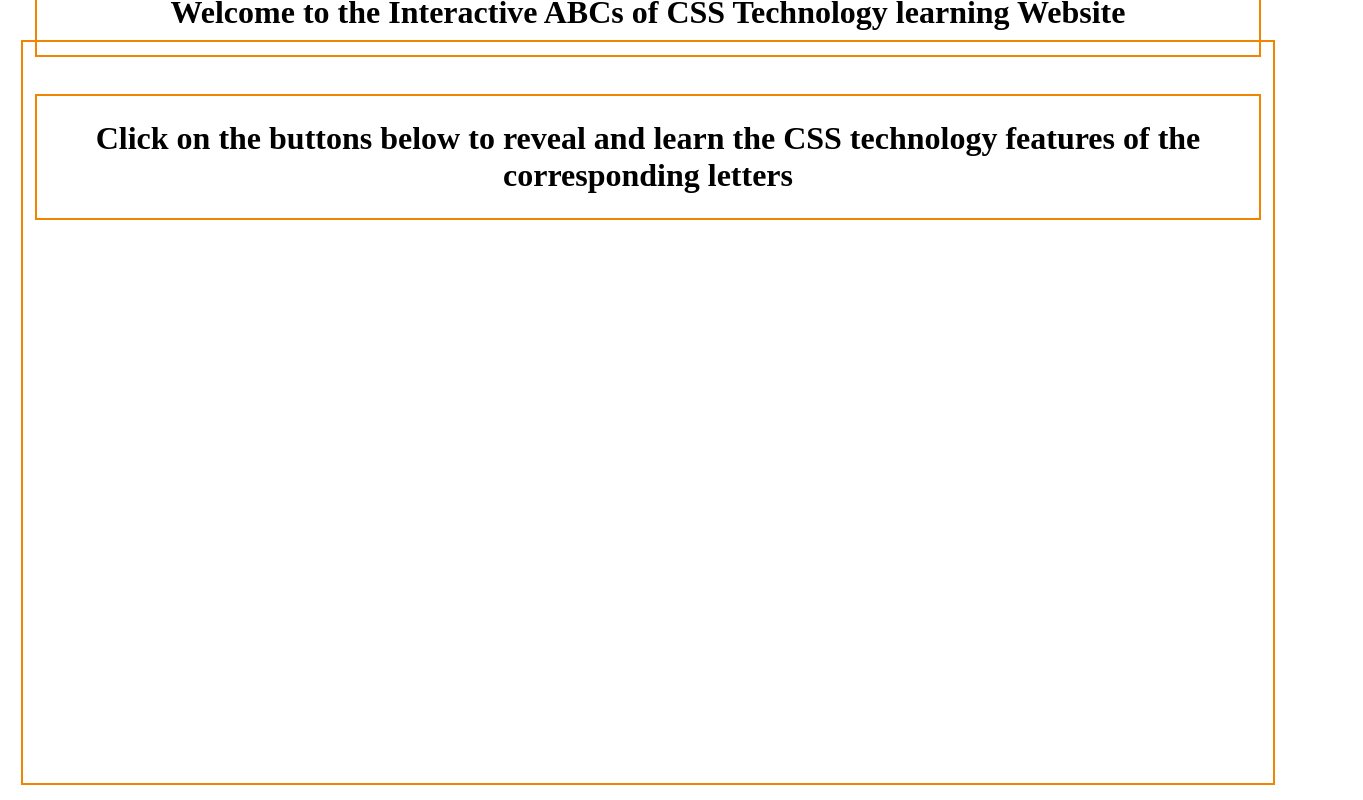
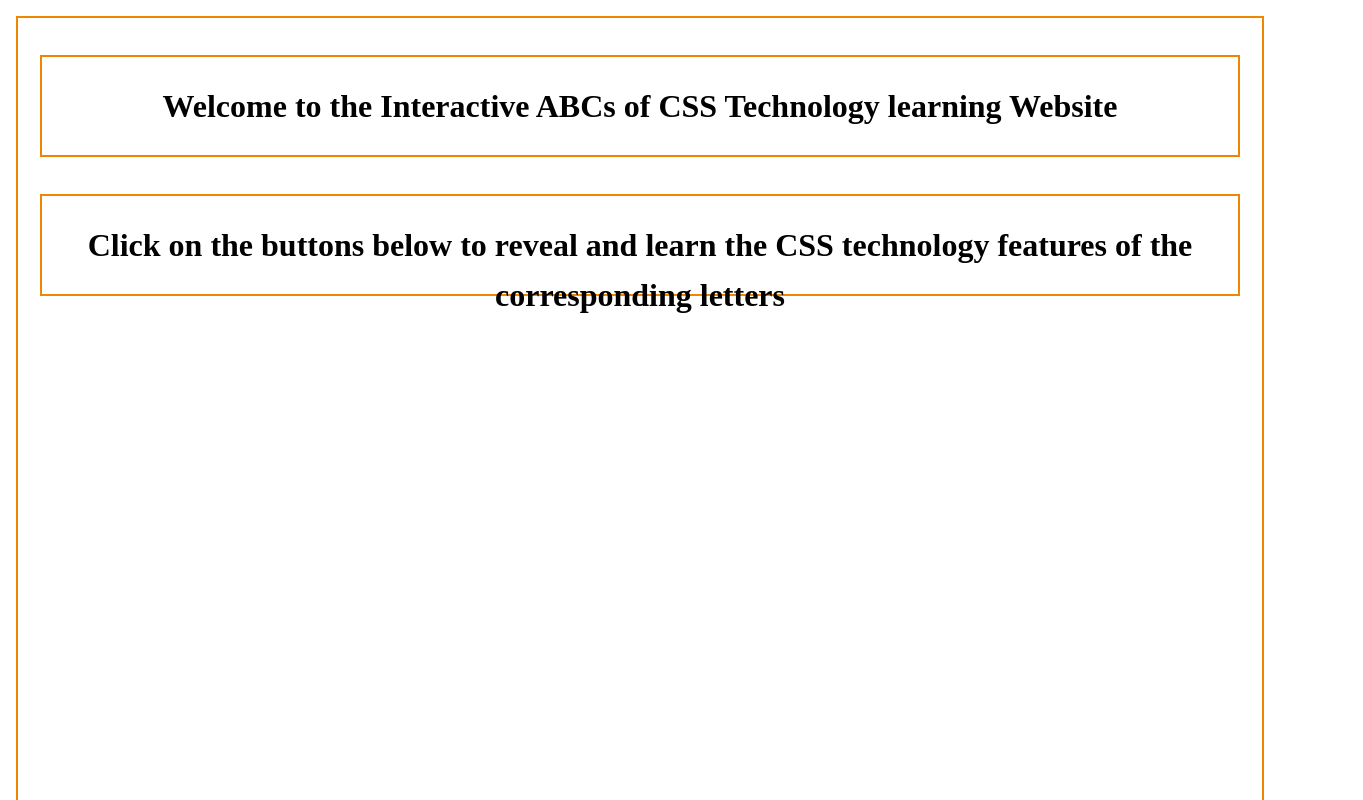
Before and after one commit to EegArlert/BillSyahputra_CSI3150_PAInClassAssignment2, a plain HTML site: page index.html in a window 1280 px wide. Shown: the top 800 px of the page, 1363 px wide, since content can reach past the window. Drawn offline with Linux system fonts and the light colour scheme.

Commit message:
fix styling issue for ratio

```diff
--- a/index.css
+++ b/index.css
@@ -5,27 +5,30 @@
 body {
     display: flex;
     justify-content: center;
-    width: 100%;
-    height: 95vh;
+    margin: 0;
+    padding: 0;
 }
 
 body .parent-wrapper {
-    padding: 2rem;
-    margin: 2rem;
+    width: 100%;
+    height: 100%;
+    padding: 1rem 3rem;
+    margin: 1rem;
     display: flex;
     flex-direction: column;
     justify-content: center;
     align-items: center;
-    width: 98%;
-    height: 98%;
     border: var(--border-style);
     box-sizing: border-box;
 }
 
 body .parent-wrapper h1,
 body .parent-wrapper h2 {
-    margin-bottom: 10px;
-    width: 99%;
+    margin-bottom: 10px ;
+    display: block;
+    width: 100%;
+    height: 50px;
+    line-height: 50px;
     padding: 1.5rem;
     border: var(--border-style);
     text-align: center;
@@ -37,21 +40,24 @@ body .parent-wrapper h2 {
 }
 
 body .parent-wrapper .card-section-container {
-    flex: 1 0 50%;
+    padding: 1.5rem;
     width: 100%;
     display: flex;
+    flex-wrap: wrap;
     justify-content: space-around;
     text-align: center;
+
 }
 
 
 body .parent-wrapper .card-section-container .card {
     padding-top: 1rem;
-    width: 80%;
+    width: 25%;
     height: auto;
     display: flex;
     flex-direction: column;
     align-items: center;
+    gap: 20px;
 }
 
 body .parent-wrapper .card-section-container .card .card-top-content {
```
